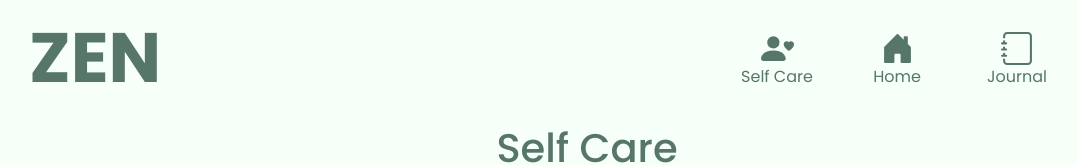
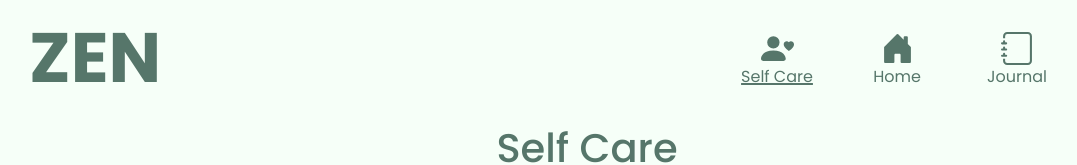
Before and after one commit to rominadouk/zen_frontend, a React (Create React App) app: page /selfcare in a window 1280 px wide. Shown: the top 165 px of the page, without its empty margins (53-1130 px from the left). Built offline with nearby package versions, Linux system fonts and the light colour scheme.

Commit message:
cleaned code

```diff
--- a/src/components/NavBar.css
+++ b/src/components/NavBar.css
@@ -6,13 +6,14 @@
     font-size: 30px;
 }
 
-.nav-link {
+/* .nav-link {
     text-decoration: none;
-}
+} */
 
 .active-link {
     font-weight: bold;
-    text-decoration: underline;
+    text-decoration: underline !important;
+    text-decoration-thickness: 1.5px !important;
   }
 
 
```
